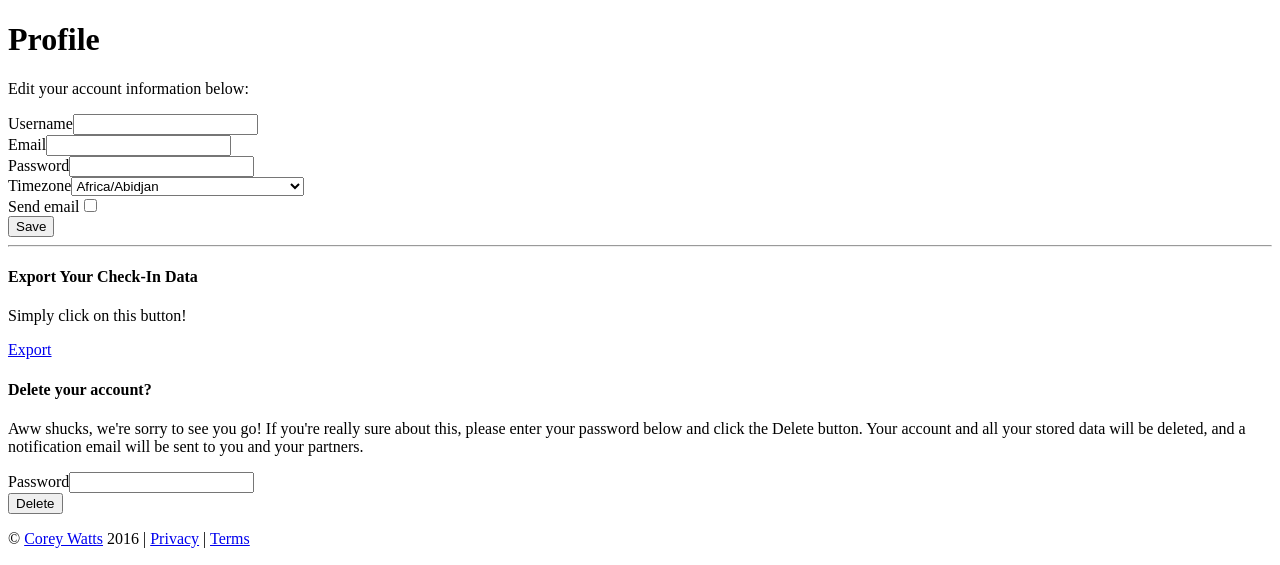
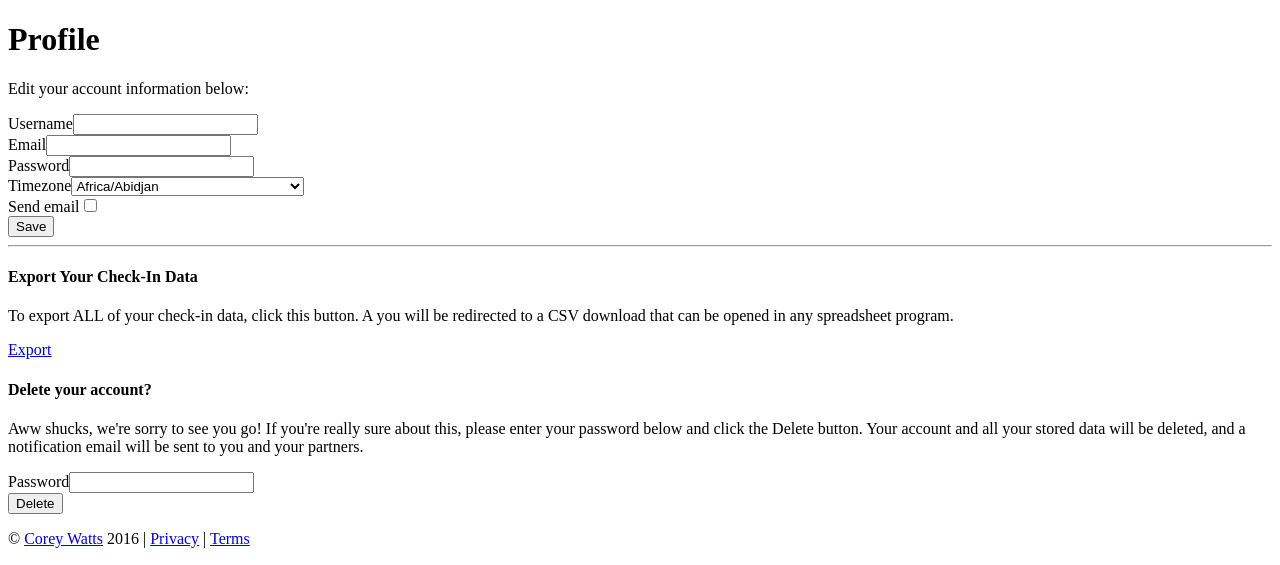
Before and after one commit to CorWatts/fasterscale, a Yii app: template site/views/site/profile.php in a window 1280 px wide. Shown: the top 565 px of the page. Run offline with PHP 8.4 and a stand-in for Yii, Linux system fonts and the light colour scheme; the template is opened without the code that fills it, so the values that code supplies are empty; form fields are guessed from the names that the template uses; some libraries are stand-ins or nearby versions.

Commit message:
Improving export text

```diff
--- a/site/views/site/profile.php
+++ b/site/views/site/profile.php
@@ -47,7 +47,7 @@ $timezones = \DateTimeZone::listIdentifiers();
   <div class="row">
     <div class="col-md-6 col-md-push-6 bg-success">
       <h4>Export Your Check-In Data</h4>
-      <p>Simply click on this button!</p>
+      <p>To export ALL of your check-in data, click this button. A you will be redirected to a CSV download that can be opened in any spreadsheet program.</p>
 
       <div class="form-group">
         <?= Html::a('Export', ['/site/export'], ['class'=>'btn btn-success']) ?>
```
